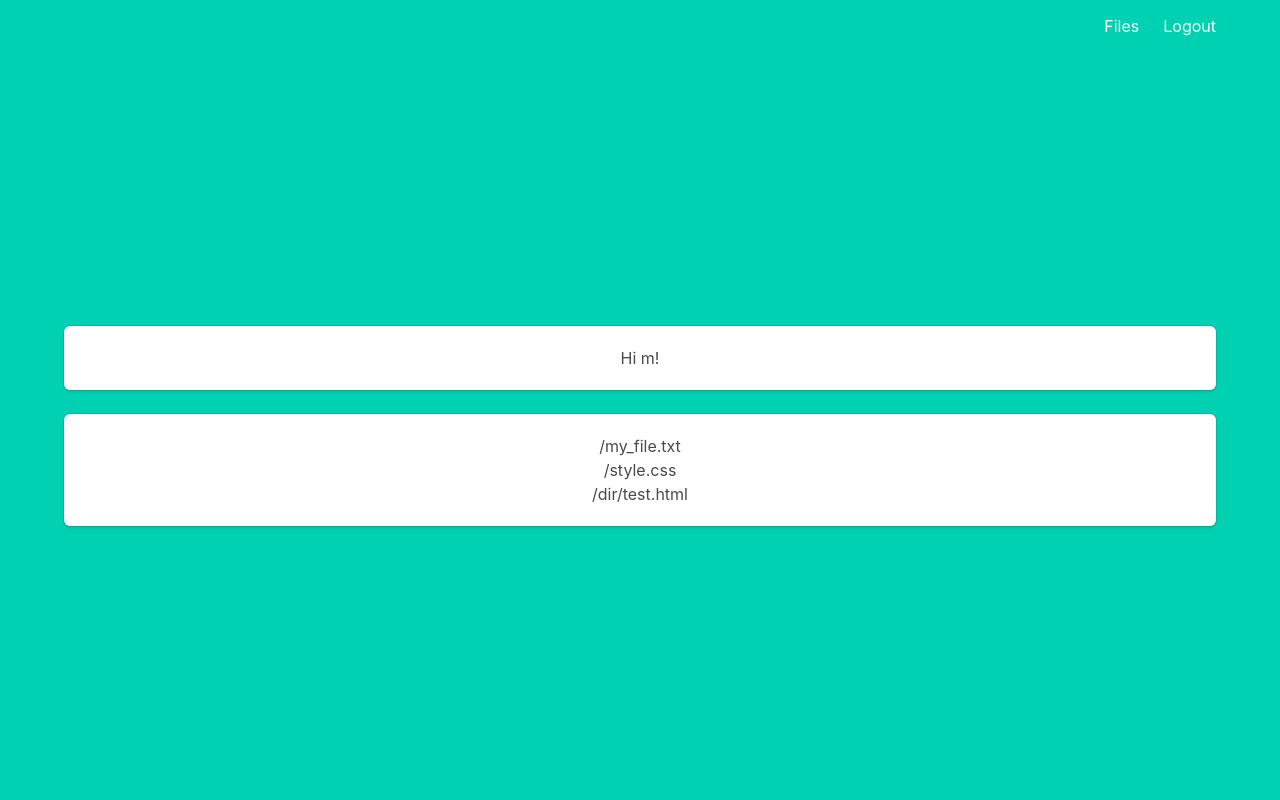
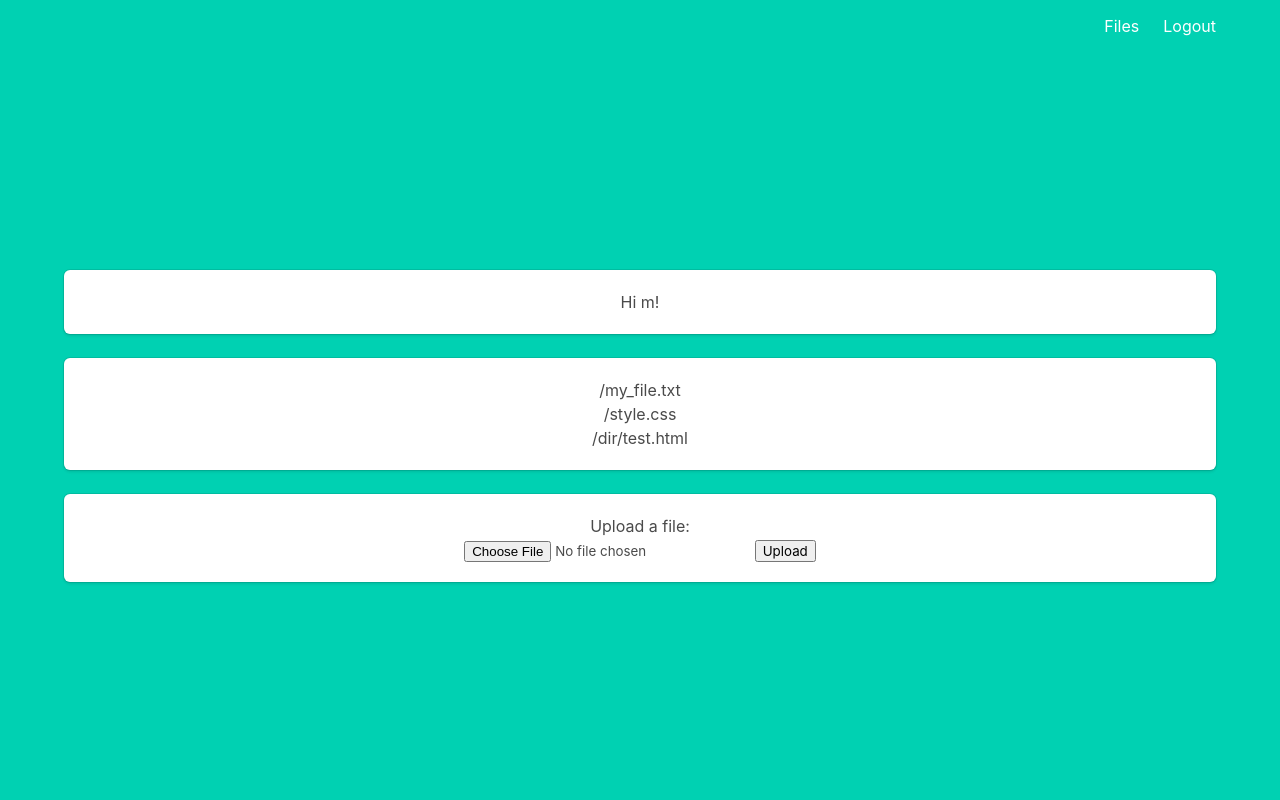
Before and after one commit to mavvkel/micro-file-server, a Flask app: page / in a window 1280 px wide. Run offline with Flask 3, Linux system fonts and the light colour scheme; a user stored in the database is signed in.

Commit message:
Uploading files

```diff
--- a/my_server/main.py
+++ b/my_server/main.py
@@ -1,15 +1,29 @@
-from flask import Blueprint, current_app, redirect, render_template, send_from_directory, url_for
+from flask import Blueprint, current_app, redirect, render_template, \
+        request, send_from_directory, url_for, flash
 from flask_login import login_required, current_user
-from pathlib import Path
+from werkzeug.utils import secure_filename
+# from pathlib import Path
 from glob import glob
 import os
 
 main = Blueprint('main', __name__)
 
-@main.route('/', methods=['GET'])
+@main.route('/', methods=['GET', 'POST'])
 @login_required
 def index():
     files_loc = os.path.join(current_app.root_path, "data")
+
+    if request.method == 'POST':
+        if 'file' not in request.files:
+            flash('No file part in the request')
+            return redirect(request.url)
+        file = request.files['file']
+        if file.filename == '':
+            flash('No file selected')
+            return redirect(request.url)
+        if file:
+            filename = secure_filename(file.filename)
+            file.save(os.path.join(files_loc, filename))
 
     #file_list = [os.path.join(dp, f) for dp, dn, filenames in os.walk(PATH) for f in filenames if os.path.splitext(f)[1] == '.txt']
 
@@ -30,6 +44,7 @@ def index():
                            files=files,
                            name=current_user.name)
 
+
 @main.route('/download/<path:filename>')
 @login_required
 def download(filename):
--- a/my_server/templates/index.html
+++ b/my_server/templates/index.html
@@ -3,7 +3,7 @@
 {% block content %}
 
 <div class="box has-text-centered">
-    <h1 class="is0" >Hi {{ name }}! </h1>
+    <h1 class="is2" >Hi {{ name }}! </h1>
 </div>
 <div class="box has-text-centered">
     <ul id="navigation">
@@ -12,5 +12,11 @@
     {% endfor %}
     </ul>
 </div>
-
+<div class="box has-text-centered">
+    <h1 class="is0" >Upload a file:</h1>
+    <form method=post enctype=multipart/form-data>
+      <input type=file name=file>
+      <input type=submit value=Upload>
+    </form>
+</div>
 {% endblock %}
```
Also changed, not shown: instance/db.sqlite.
